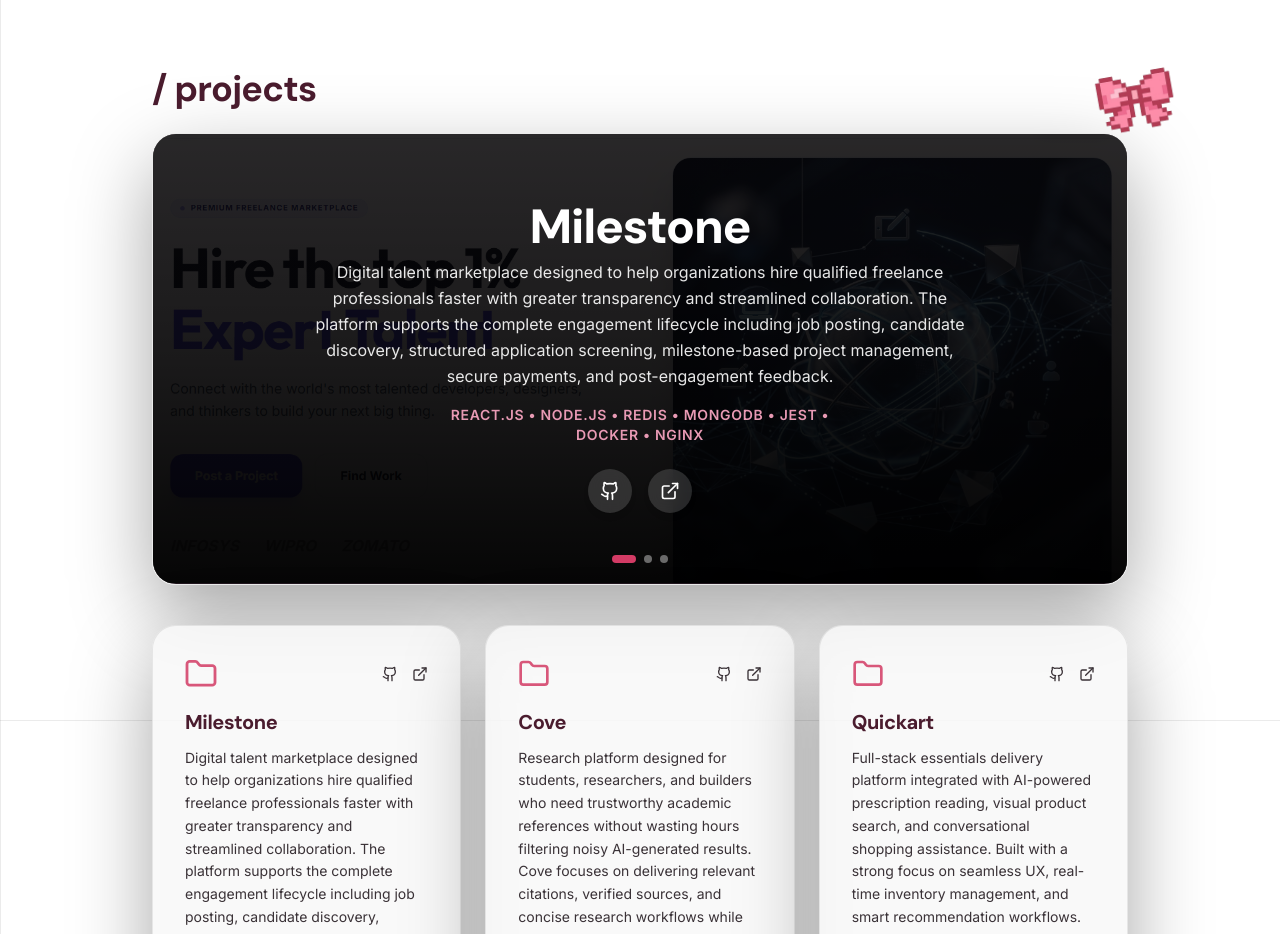
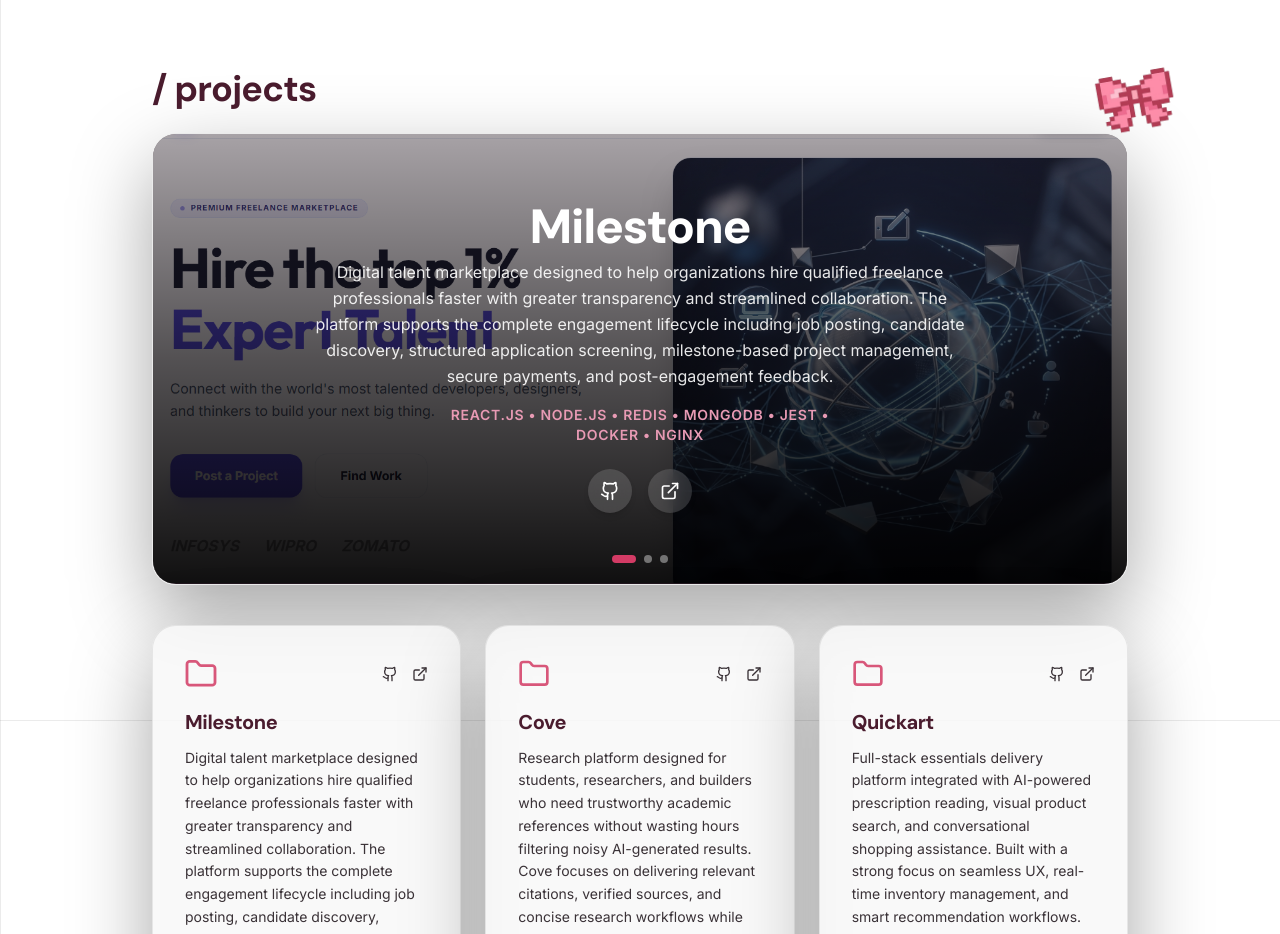
Before and after one commit to sheisstarwithoutmoon/VanyaPortfolio, a Next.js app: page / in a window 1280 px wide. Shown: the part 2480-3414 px from the top of the page. Built offline with nearby package versions, Linux system fonts and the light colour scheme.

Commit message:
fixed overlay in project section

```diff
--- a/src/components/Projects.tsx
+++ b/src/components/Projects.tsx
@@ -99,8 +99,8 @@ export default function Projects() {
                 <ChevronRight className="w-5 h-5 md:w-6 h-6" />
               </button>
 
-              {/* Overlay text content centered */}
-              <div className="absolute inset-0 bg-black/65 md:bg-gradient-to-t md:from-black/90 md:via-black/55 md:to-black/30 backdrop-blur-[2px] md:backdrop-blur-none flex flex-col justify-center items-center p-4 sm:p-6 md:p-10 text-center">
+              {/* Overlay text content */}
+              <div className="absolute inset-0 bg-gradient-to-t from-black/90 via-black/50 to-transparent flex flex-col justify-center items-center p-4 sm:p-6 md:p-10 text-center">
 
                 <h3 className="text-2xl sm:text-3xl md:text-5xl font-extrabold tracking-tight text-white mb-2 font-display transition duration-500">
                   {projects[activeIndex].title}
```
